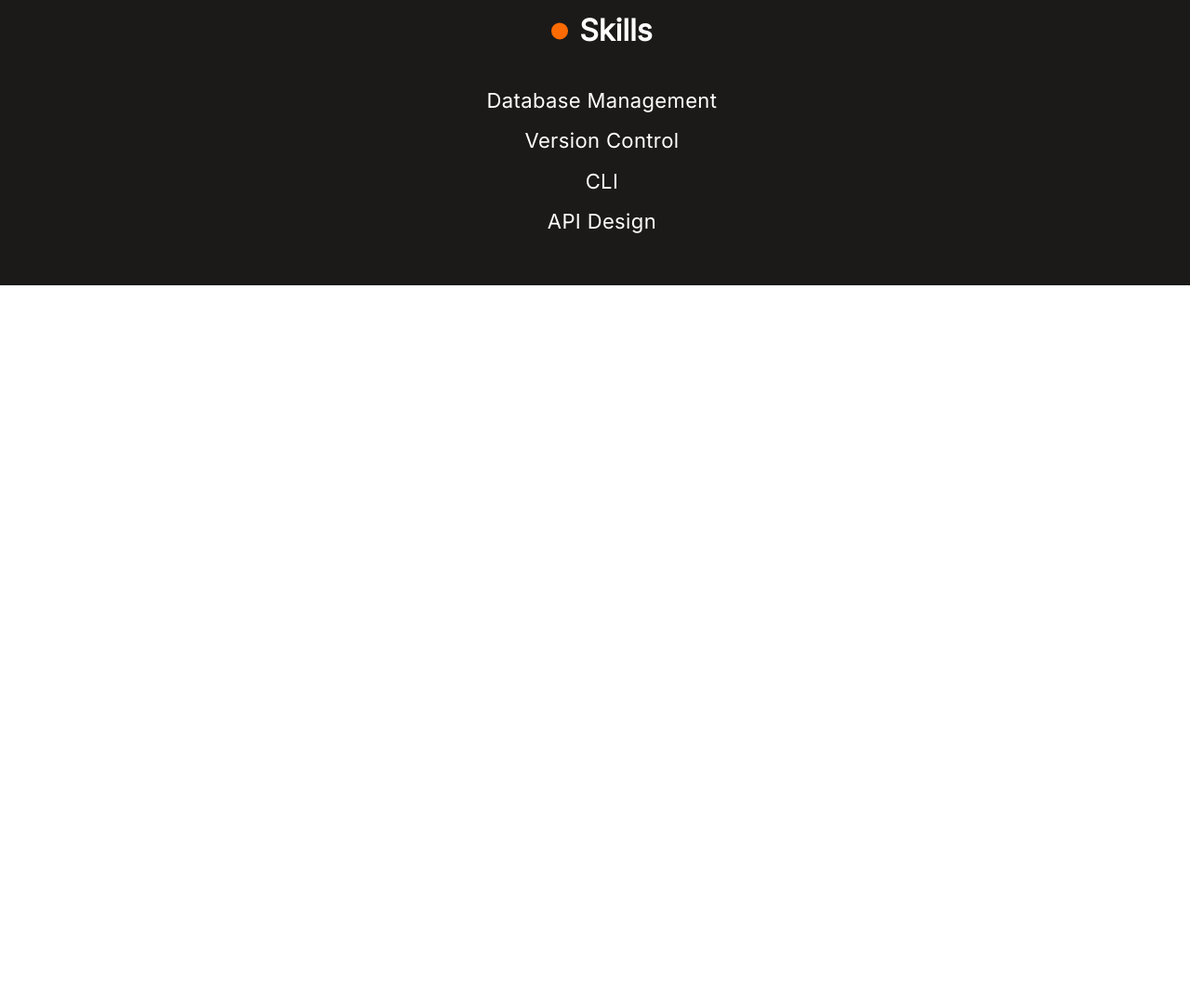
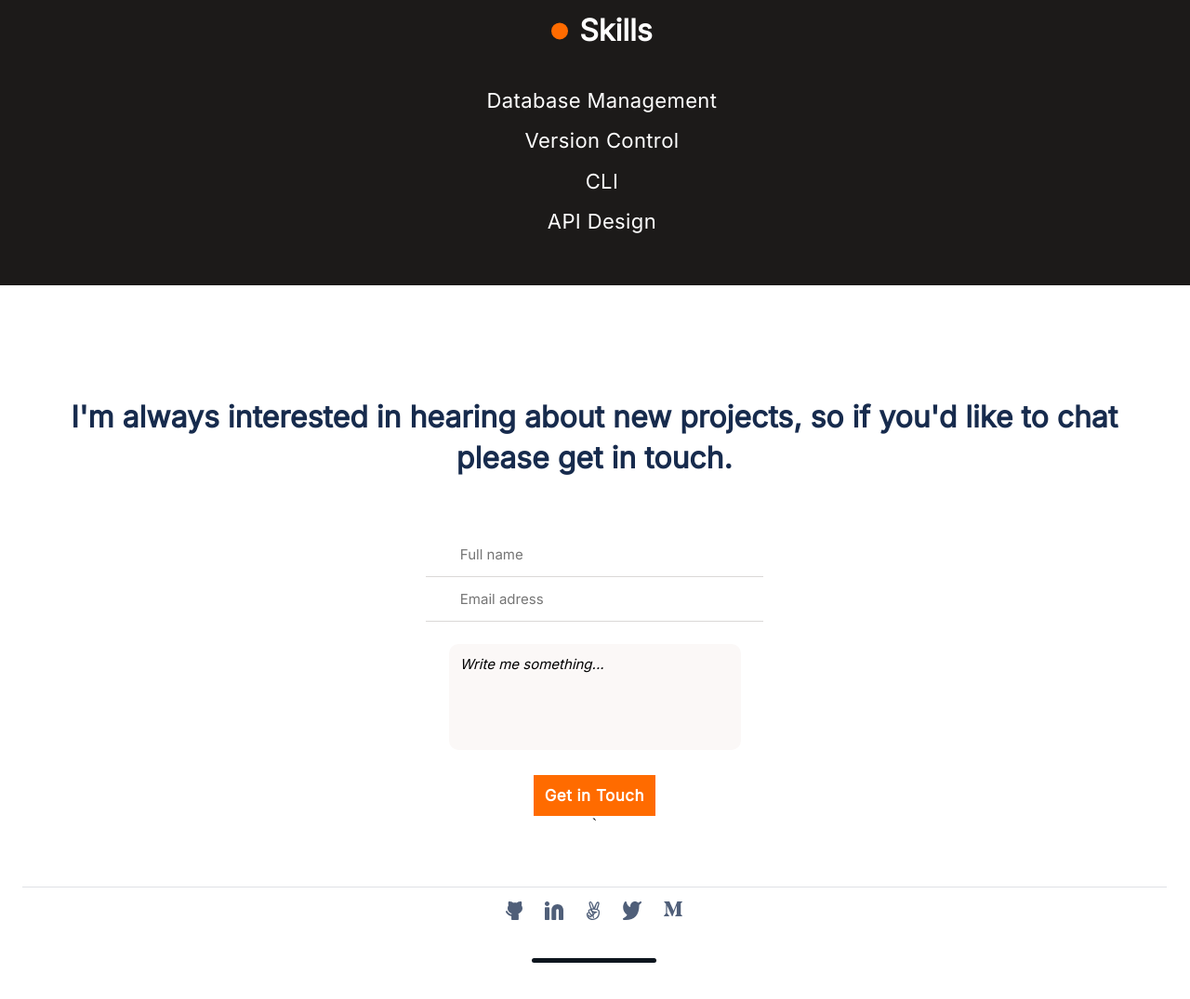
Before and after one commit to Bettenoch/Portfolio-Setup-Mobile-First, a website: page index.html in a window 1280 px wide. Shown: the part 5289-6364 px from the top of the page at 93% size. Before the commit the page ends 5596 px from the top, so only its background shows below. Drawn offline with nearby package versions, Linux system fonts and the light colour scheme.

Commit message:
Add Contact form and footer
Add contact form with email name and message inputs
Added footer with social media tags

```diff
--- a/index.html
+++ b/index.html
@@ -320,6 +320,56 @@
                     </article>
                 </article>
             </article>
+            <!-- Footer section -->
+            <section class="main-container bottom" >
+                <div class="contact-upper-bar">
+                    <p class="contact-heading">
+                        I'm always interested in hearing
+                        about new projects, so if you'd
+                        like to chat please get in touch.
+                    </p>
+                </div>
+                <div class="contact-bottom-bar">
+                    <form action="#">
+                        <div class="input-box">
+                            <input type="text" class="input" name="full-name" placeholder="Full name" required>
+
+                        </div>
+                        <div class="input-box">
+                            <input type="email" class="input" name="email" placeholder="Email adress" required>
+
+                        </div>
+                        <div class="input-area">
+                            <textarea name="" id="message" cols="30" rows="10">Write me something...</textarea>
+
+                        </div>
+                        <div class="submit">
+                            <input class="contact-btn" type="submit" value="Get in Touch">
+                        </div>
+
+                    </form>
+`
+                </div>
+                 <!-- footer section -->
+                <section class="footer">
+                    <footer class="footerr">
+                        <div class=" contact_socialmedia">
+                            <ul class="contact_socialmedia-icons">
+                                <li><a href="#"><img src="./assets/images/contact-tomcat.svg" alt="github"></a> </li>
+                                <li><a href="#"><img src="./assets/images/contact-linkedin.svg" alt="Linkedin"></a> </li>
+                                <li><a href="#"><img src="./assets/images/contact-chills.svg" alt="angellist"></a> </li>
+                                <li><a href="#"><img src="./assets/images/contact-twitter.svg" alt="Medium"></a> </li>
+                                <li><a href="#"><img src="./assets/images/contact-m.svg" alt="Medium"></a> </li>
+
+                            </ul>
+                        </div>
+                        <div class="home-indicator">
+                            <div class="indicator"></div>
+
+                        </div>
+                    </footer>
+                </section>
+            </section>
             </section>
 
     </section>
--- a/style.css
+++ b/style.css
@@ -504,3 +504,140 @@
   line-height: 2.75rem;
   color: #fff;
 }
+ /* form */
+
+  /* .input-box{
+    height: ;
+  } */
+  .bottom{
+    display: flex;
+    flex-direction: column;
+    /* align-items: flex-start; */
+    padding-top: 7.5rem;
+    padding-bottom: 7.5rem;
+    padding-left: 1.475rem;
+    padding-right: 1.5625rem;
+    gap: 3.62rem;
+
+   }
+   .contact-bottom-bar{
+    display: flex;
+    flex-direction: column;
+    align-items: center;
+    justify-content: center;
+   }
+   .contact-upper-bar{
+    display: flex;
+    flex-direction: column;
+    align-items: center;
+    padding: 0px;
+    gap: 1.5rem;
+   }
+   .contact-upper-bar p{
+    font-family: 'Inter', sans-serif;
+    font-style: normal;
+    font-weight: 700;
+    font-size: 2rem;
+    line-height: 2.75rem;
+    text-align: center;
+    color: #172b4d;
+
+   }
+   .input-box{
+    height: 2rem;
+    width: 100%;
+    border-bottom: 1px solid #dbd8d7;
+    display: flex;
+    align-items: center;
+    color: #979493;
+    padding: 1.5rem 1.5rem 1.437rem  1.562rem;
+
+
+   }
+   .input-box input{
+    border: none;
+
+    font-family: 'Inter';
+    font-style: normal;
+    font-weight: 400;
+    font-size: 0.94rem;
+    padding: 0.75rem;
+
+   }
+   .input-area{
+
+    padding: 1.5rem 1.5rem 1.437rem  1.562rem;
+
+   }
+   .input-area textarea{
+    border: none;
+    font-family: 'Inter';
+    font-style: italic;
+    font-weight: 400;
+    font-size: 0.9375rem;
+    padding: 0.75rem;
+    background: #fbf8f7;
+    resize: none;
+    border-radius: 0.625rem;
+    height: 7.125rem;
+   }
+   .submit{
+    display: flex;
+    text-decoration: none;
+    border: none;
+    align-items: center;
+    justify-content: center;
+
+   }
+   .contact-btn{
+    padding: 0.75rem;
+    background: #ff6b00;
+    font-family: 'Inter', sans-serif;
+    font-style: normal;
+    font-weight: 700;
+    font-size: 1.06rem;
+    color: #fff;
+    letter-spacing: 0.03em;
+    border: none;
+
+   }
+   /* footer */
+   .contact_socialmedia {
+    display: flex;
+    align-items: center;
+    justify-content: center;
+    color: #081e42 !important;
+    padding-top: 0.935rem;
+    padding-bottom: 2.31rem;
+    cursor: pointer;
+  }
+
+  .contact_socialmedia,
+  .contact_socialmedia-icons {
+    display: flex;
+    flex-direction: row;
+    gap: 1.5rem;
+    color: #081e42 !important;
+
+  }
+  .footerr{
+    border-top:1px solid #dfe1e6;
+    left: 0px;
+    right: 0px;
+    top: 0px;
+    margin: 0;
+    padding: 0;
+  }
+  .home-indicator{
+    display: flex;
+    align-items: center;
+    justify-content: center;
+    padding-bottom: 0.6875rem;
+  }
+  .indicator{
+    width: 8.375rem;
+    height: 0.3125rem;
+    background: #0d151e;
+    border-radius: 0.625rem;
+
+  }
```
Also changed, not shown: assets/images/contact-chills.svg (added), assets/images/contact-linkedin.svg (added), assets/images/contact-m.svg (added), assets/images/contact-tomcat.svg (added), assets/images/contact-twitter.svg (added).
